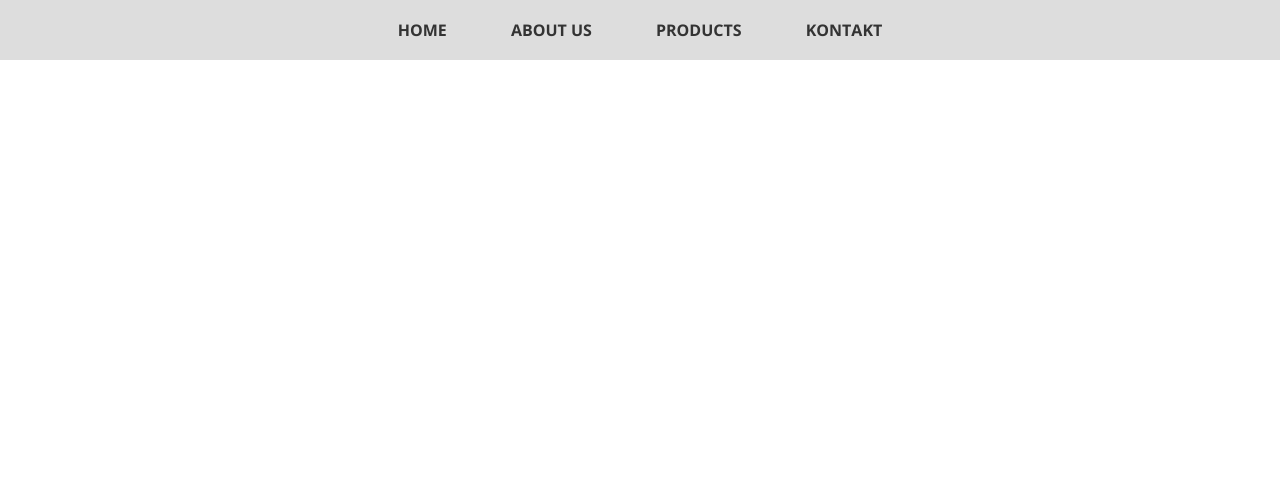
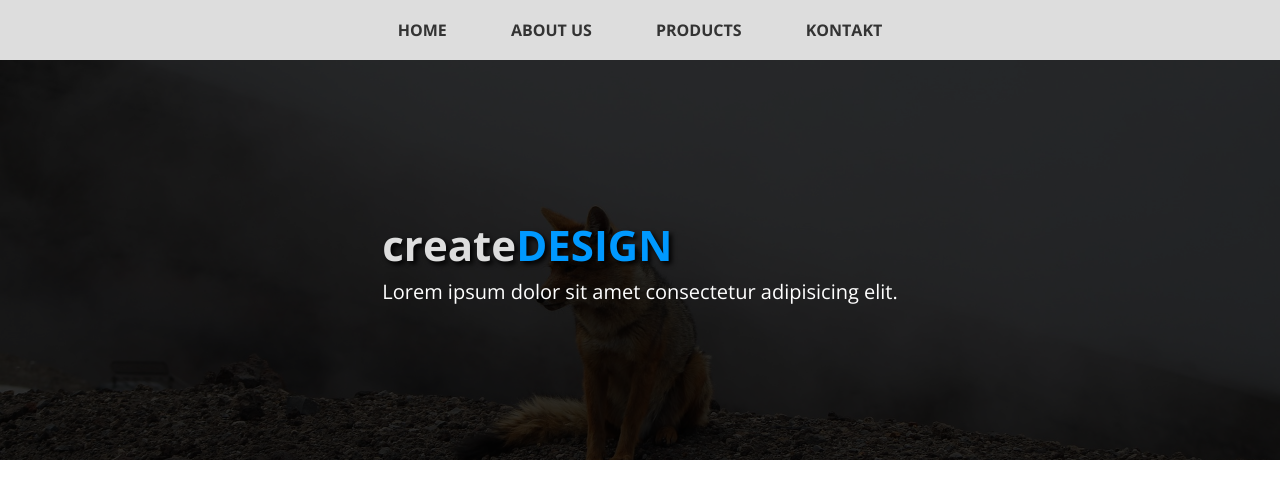
Before and after one commit to wojciech-progr/simple-responsive-website, a plain HTML site: page index.html in a window 1280 px wide. Drawn offline with nearby package versions, Linux system fonts and the light colour scheme.

Commit message:
Hero section

```diff
--- a/css/styles.css
+++ b/css/styles.css
@@ -8,17 +8,44 @@ body {
     font-family: 'Open Sans', sans-serif;
 }
 
+.wrapper {
+    margin: 0 auto;
+    width: 100%;
+    max-width: 1200px;
+}
+
+.hero-bg {
+    position: absolute;
+    width: 100%;
+    height: 100%;
+    background-color: rgba(0, 0, 0, .8);
+}
+
+.hero-text {
+    position: absolute;
+    top: 50%;
+    left: 50%;
+    transform: translate(-50%, -50%);
+    color: white;
+}
+
+.hero-text h1 {
+    margin-bottom: 5px;
+    text-shadow: 3px 3px 5px #000;
+    color: #ddd;
+}
+
+.hero-text span {
+    text-transform: uppercase;
+    color: #09f;
+}
+
+/* navigation */
 nav {
     height: 60px;
     line-height: 60px;
     background-color: #ddd;
     text-align: center;
-}
-
-.wrapper {
-    margin: 0 auto;
-    width: 100%;
-    max-width: 1200px;
 }
 
 .burger-icon {
@@ -39,6 +66,16 @@ nav {
 
 .nav-items {
     display: none;
+}
+
+/* header */
+
+.header {
+    position: relative;
+    background-image: url('../images/wolf-small.jpg');
+    height: 330px;
+    background-size: cover;
+    background-position: center;
 }
 
 @media (min-width: 768px) {
@@ -62,4 +99,27 @@ nav {
     .nav-items a:hover {
         color: #09f;
     }
+
+    .header {
+        background-image: url('../images/wolf-big.jpg');
+        height: 400px;
+    }
+
+    .hero-text h1 {
+        font-size: 36px;
+    }
+
+    .hero-text p {
+        font-size: 18px;
+    }
 }
+
+@media (min-width: 1200px) {
+    .hero-text h1 {
+        font-size: 42px;
+    }
+
+    .hero-text p {
+        font-size: 20px;
+    }
+}
--- a/index.html
+++ b/index.html
@@ -25,8 +25,12 @@
             </div>
         </div>
     </nav>
-    <header>
-
+    <header class="header">
+        <div class="hero-bg"></div>
+        <div class="hero-text">
+            <h1>create<span>design</span></h1>
+            <p>Lorem ipsum dolor sit amet consectetur adipisicing elit.</p>
+        </div>
     </header>
     <main>
 
```
Also changed, not shown: images/wolf-big.jpg (added), images/wolf-small.jpg (added).
